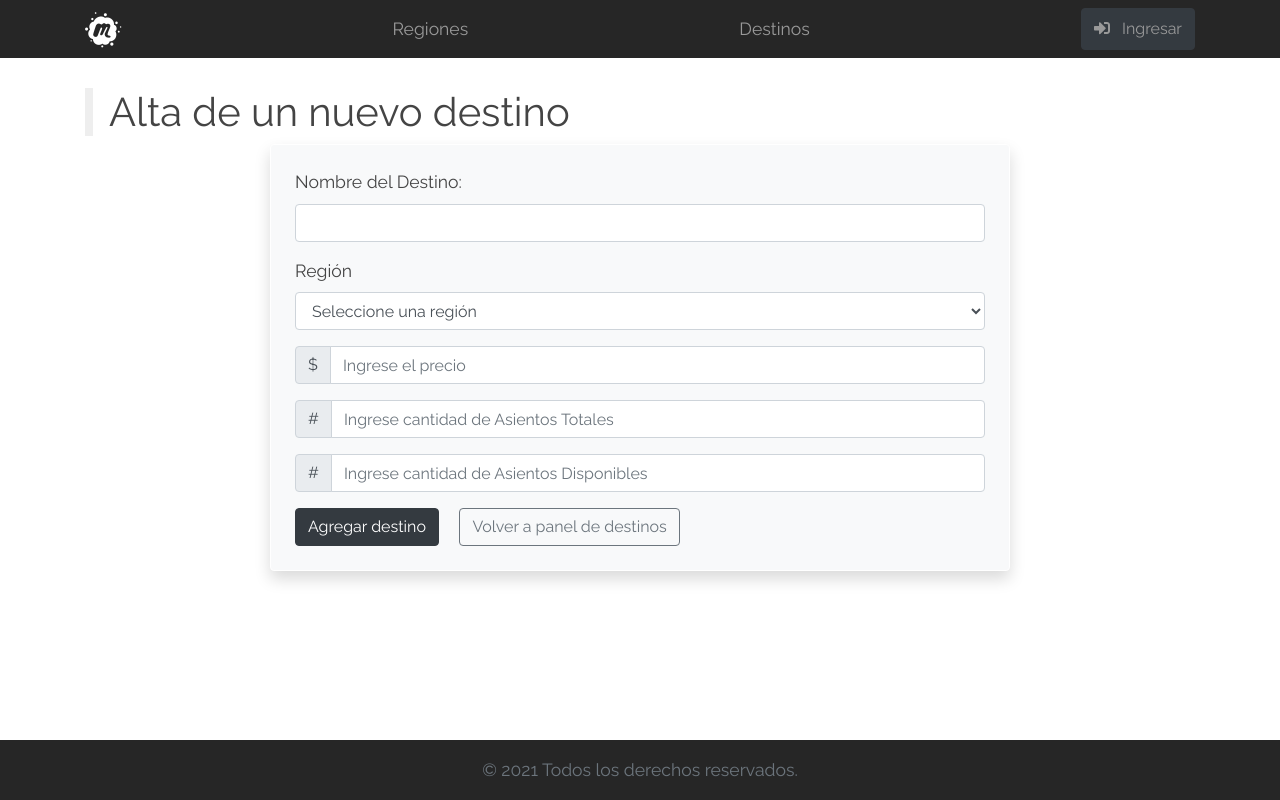
After one commit to Guillef33/crudAgencia, a PHP site: page /crudAgencia/views/formAgregarDestinoView.php in a window 1280 px wide. The commit adds this page. Run offline with PHP 8.4, Linux system fonts and the light colour scheme; data comes from the database, SQL or seed files in the repository; data that the repository does not hold is empty; some libraries are stand-ins or nearby versions.

Commit message:
agregar destinos, no funciono listaSelectRegiones

```diff
--- a/controllers/regionesController.php
+++ b/controllers/regionesController.php
@@ -34,4 +34,13 @@ class RegionesController {
             $mensaje = 'Región ' . $Region->getRegNombre() . ' eliminada correctamente';
         }
     }
+
+    public static function listaSelectRegiones ()  {
+        $regiones = RegionesModel::vistaRegionesModel();
+        foreach ($regiones as $region) {
+            echo '
+        <option value="'. $region['regID'] .'">'. $region['regNombre '] .'</option>';
+        }
+
+    }
 }
--- a/views/destinosView.php
+++ b/views/destinosView.php
@@ -19,7 +19,7 @@ include('modules/header.php');
                 <th>Asientos</th>
                 <th>Disponibles</th>
                 <th colspan="2">
-                    <a href="formAgregarDestino.php" class="btn btn-outline-secondary">
+                    <a href="formAgregarDestinoView.php" class="btn btn-outline-secondary">
                         Agregar <i class="far fa-plus-square ml-1"></i>
                     </a>
                 </th>
--- /dev/null
+++ b/views/formAgregarDestinoView.php
@@ -0,0 +1,83 @@
+<?php
+$title = 'Alta de un nuevo destino';
+include('../models/destinosModel.php');
+include('../controllers/destinosController.php');
+include('modules/header.php');
+//Para el foreach de Regiones
+include('../models/regionesModel.php');
+include('../controllers/regionesController.php');
+
+// require 'config/config.php';
+// require 'clases/Conexion.php';
+// require 'clases/Region.php';
+// $Region = new Region;
+// $regiones = $Region->listarRegiones();
+// include 'includes/over-all-header.html';
+// include 'includes/nav.php';
+?>
+
+<main class="container">
+    <h1>Alta de un nuevo destino</h1>
+
+    <div class="alert bg-light border border-white shadow round col-8 mx-auto p-4">
+
+        <form action="agregarDestinoView.php" method="post">
+
+            <div class="form-group">
+                <label for="destNombre">Nombre del Destino:</label>
+                <input type="text" name="destNombre" id="destNombre" class="form-control" required>
+            </div>
+
+            <div class="form-group">
+                <label for="regID">Región</label>
+                <select name="regID" id="regID" class="form-control" required>
+                    <option value="">Seleccione una región</option> // no funciono
+                    <?php
+                    regionesController::listaSelectRegiones();
+                    ?>
+                    ?>
+                </select>
+            </div>
+
+            <div class="form-group">
+                <div class="input-group mb-2">
+                    <div class="input-group-prepend">
+                        <div class="input-group-text">$</div>
+                    </div>
+                    <input type="number" name="destPrecio" class="form-control" placeholder="Ingrese el precio" required>
+                </div>
+            </div>
+
+            <div class="form-group">
+                <div class="input-group mb-2">
+                    <div class="input-group-prepend">
+                        <div class="input-group-text">#</div>
+                    </div>
+                    <input type="number" name="destAsientos" class="form-control" placeholder="Ingrese cantidad de Asientos Totales" required>
+                </div>
+            </div>
+
+            <div class="form-group">
+                <div class="input-group mb-2">
+                    <div class="input-group-prepend">
+                        <div class="input-group-text">#</div>
+                    </div>
+                    <input type="number" name="destDisponibles" class="form-control" placeholder="Ingrese cantidad de Asientos Disponibles" required>
+                </div>
+            </div>
+
+
+            <button class="btn btn-dark mr-3">Agregar destino</button>
+            <a href="adminDestinos.php" class="btn btn-outline-secondary">
+                Volver a panel de destinos
+            </a>
+
+        </form>
+
+    </div>
+
+
+</main>
+<?php
+include 'modules/footer.php';
+?>
```
